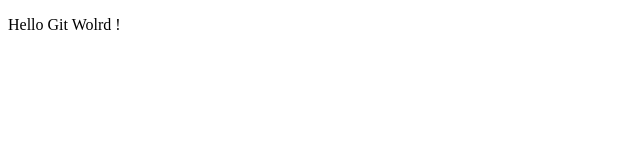
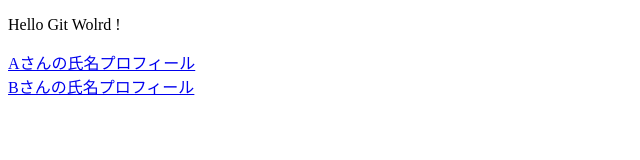
Before and after one commit to Nittadai/kadai2, a plain HTML site: page index.html in a window 1280 px wide. Shown: the whole page, without its empty margins (0-640 px from the left). Drawn offline with Linux system fonts and the light colour scheme.

Commit message:
課題２

```diff
--- a/index.html
+++ b/index.html
@@ -7,6 +7,7 @@
 </head>
 <body>
     <p>Hello Git Wolrd !</p>
-
+    <a href="http://127.0.0.1:5500/profile_A.html">Aさんの氏名プロフィール</a><br>
+    <a href="http://127.0.0.1:5500/profile_B.html">Bさんの氏名プロフィール</a><br>
 </body>
 </html>
```
